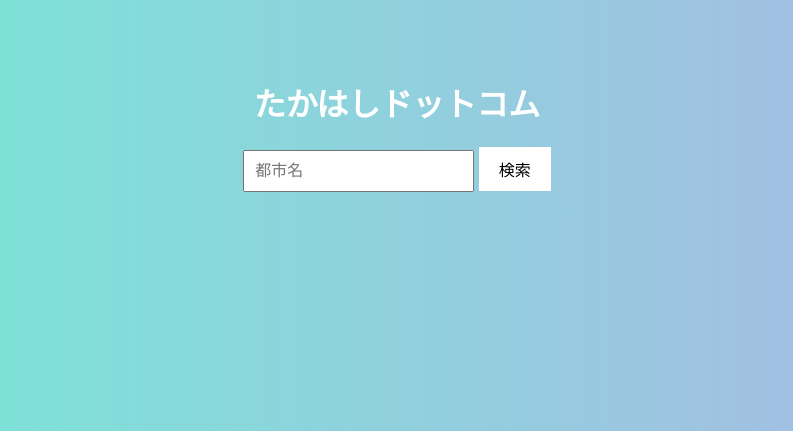
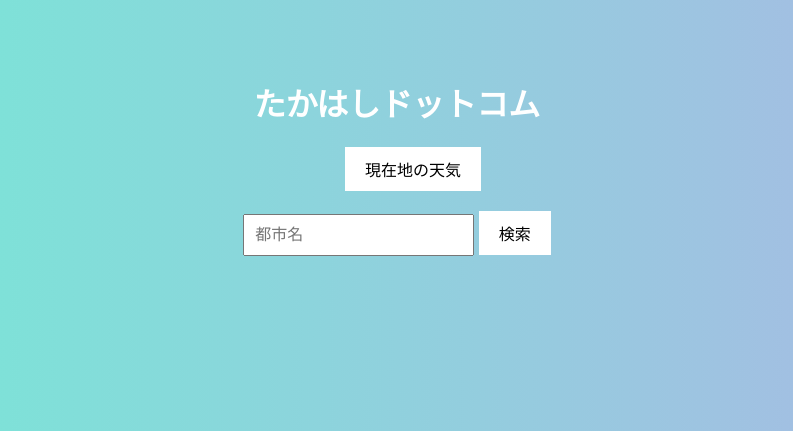
Before and after one commit to garizou/weather-.app, a Flask app: page / in a window 1280 px wide. Shown: the top 431 px of the page, without its empty margins (243-1036 px from the left). Run offline with Flask 3, Linux system fonts and the light colour scheme.

Commit message:
add location bottom

```diff
--- a/templates/index.html
+++ b/templates/index.html
@@ -8,6 +8,7 @@
 <body>
     <h1>たかはしドットコム</h1>
 
+　　<button onclick="getLocation()">現在地の天気</button>
 
     <script>
 function getLocation() {
```
